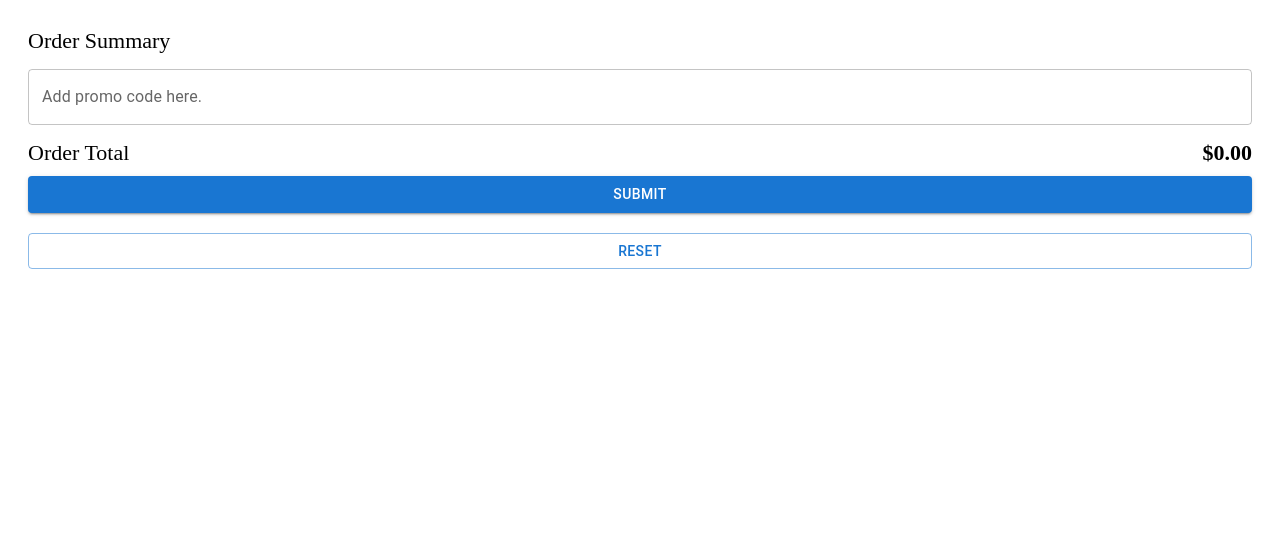
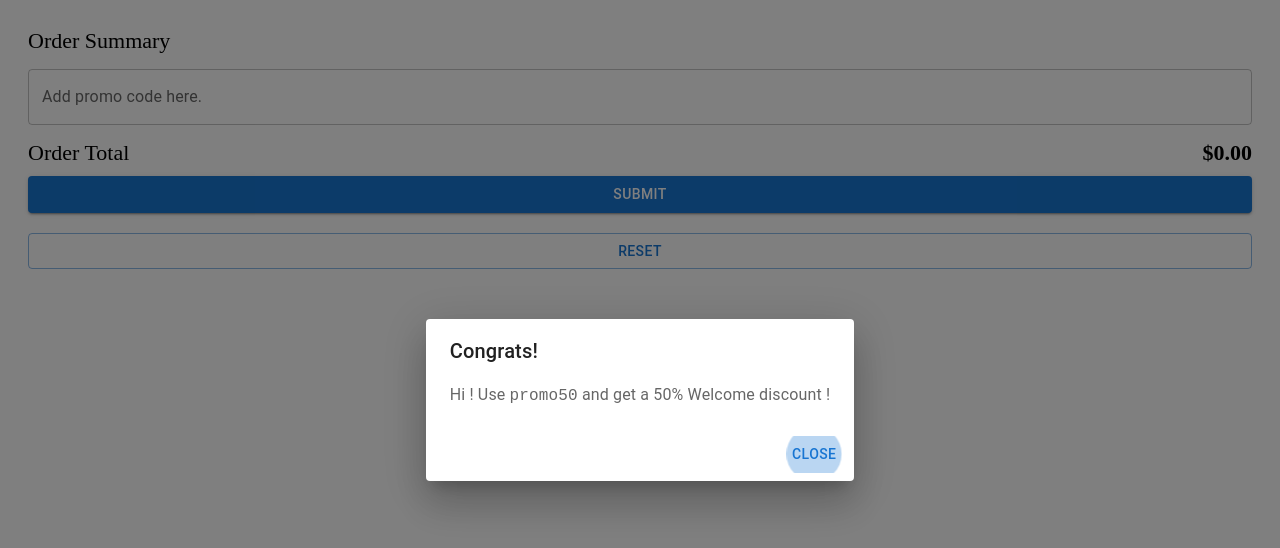
Before and after one commit to jvanhouteghem/promo-code-frontend, a Next.js app: page /promo-code/components/card-order-summary/card-order-summary in a window 1280 px wide. Shown: the top 548 px of the page. Built offline with nearby package versions, Linux system fonts and the light colour scheme.

Commit message:
feat(template-improvments): add welcome dialog discount message

```diff
--- a/src/pages/promo-code/components/card-order-summary/card-order-summary.tsx
+++ b/src/pages/promo-code/components/card-order-summary/card-order-summary.tsx
@@ -1,7 +1,16 @@
 import './card-order-summary.scss'
 import {OrderSummaryItem} from "@/pages/promo-code";
 import {useEffect, useState} from "react";
-import {Box, Button, CircularProgress, TextField} from "@mui/material";
+import {
+    Box,
+    Button,
+    CircularProgress,
+    Dialog, DialogActions,
+    DialogContent,
+    DialogContentText,
+    DialogTitle,
+    TextField
+} from "@mui/material";
 import {checkPromoCode} from "@/pages/api/promo-code/services/promo-code.service";
 
 export default function CardOrderSummaryPage({orderSummaryItems, resetOrders}: {orderSummaryItems: OrderSummaryItem[]; resetOrders: Function}): JSX.Element {
@@ -62,6 +71,8 @@ export default function CardOrderSummaryPage({orderSummaryItems, resetOrders}: {
         alert('handleSubmit')
     }
 
+    const [isDialogOpen, setIsDialogOpen] = useState(true)
+
     return (
         <>
             <form className="CardOrderSummmaryPage--container" onSubmit={event => handleSubmit(event)}>
@@ -115,6 +126,27 @@ export default function CardOrderSummaryPage({orderSummaryItems, resetOrders}: {
 
 
             </form>
+
+            <Dialog
+                open={isDialogOpen}
+                onClose={() => setIsDialogOpen(false)}
+                aria-labelledby="alert-dialog-title"
+                aria-describedby="alert-dialog-description"
+            >
+                <DialogTitle id="alert-dialog-title">
+                    Congrats!
+                </DialogTitle>
+                <DialogContent>
+                    <DialogContentText id="alert-dialog-description">
+                        Hi ! Use <code>promo50</code> and get a 50% Welcome discount !
+                    </DialogContentText>
+                </DialogContent>
+                <DialogActions>
+                    <Button onClick={() => setIsDialogOpen(false)} autoFocus>
+                        Close
+                    </Button>
+                </DialogActions>
+            </Dialog>
         </>
     )
 }
```
